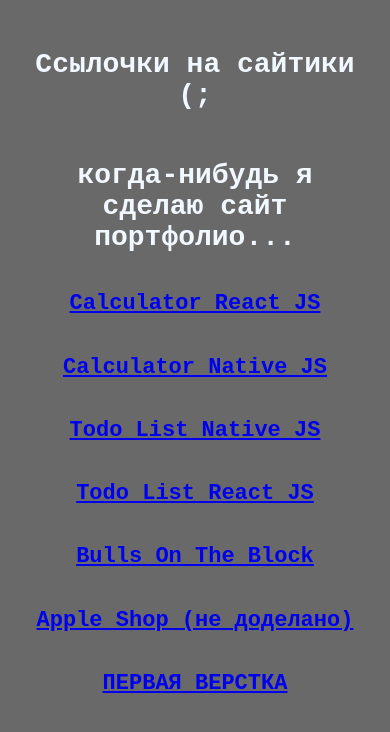
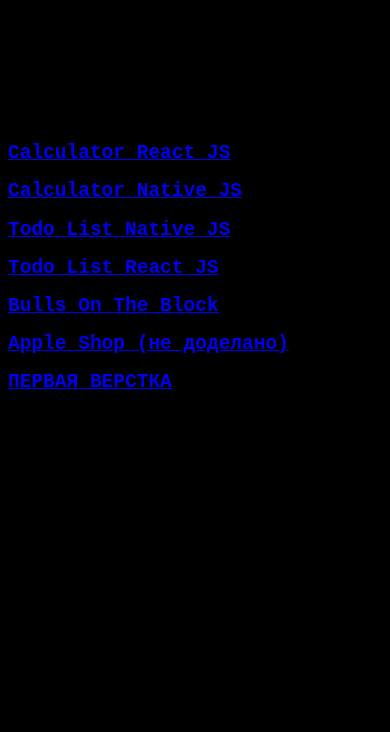
Before and after one commit to ElishaFlacon/ElishaFlacon.github.io, a plain HTML site: page index.html in a window 390 px wide. Drawn offline with Linux system fonts and the light colour scheme.

Commit message:
Update style.css

```diff
--- a/style.css
+++ b/style.css
@@ -1,45 +1,4 @@
 html {
-    background-color: rgb(105, 105, 105);
+    background-color: #000;
     font-family: monospace;
-    color: rgb(241, 248, 255);
 }
-
-body {
-    padding: 0px 20px 0px 20px;
-    max-width: 800px;
-    margin: 0 auto;
-    text-align: center;
-    align-items: center;
-    justify-content: center;
-}
-
-h1 {
-    font-size: 40px;
-    font-weight: bold;
-    padding-top: 30px;
-}
-
-h2 {
-    font-size: 24px;
-    font-weight: bold;
-    padding-top: 20px;
-}
-
-@media screen and (max-width: 500px) {
-
-    h1 {
-        font-size: 28px;
-    }
-    h2 {
-        font-size: 22px;
-    }
-
-@media screen and (max-width: 300px) {
-
-    h1 {
-        font-size: 24px;
-    }
-
-    h2 {
-        font-size: 18px;
-    }
```
